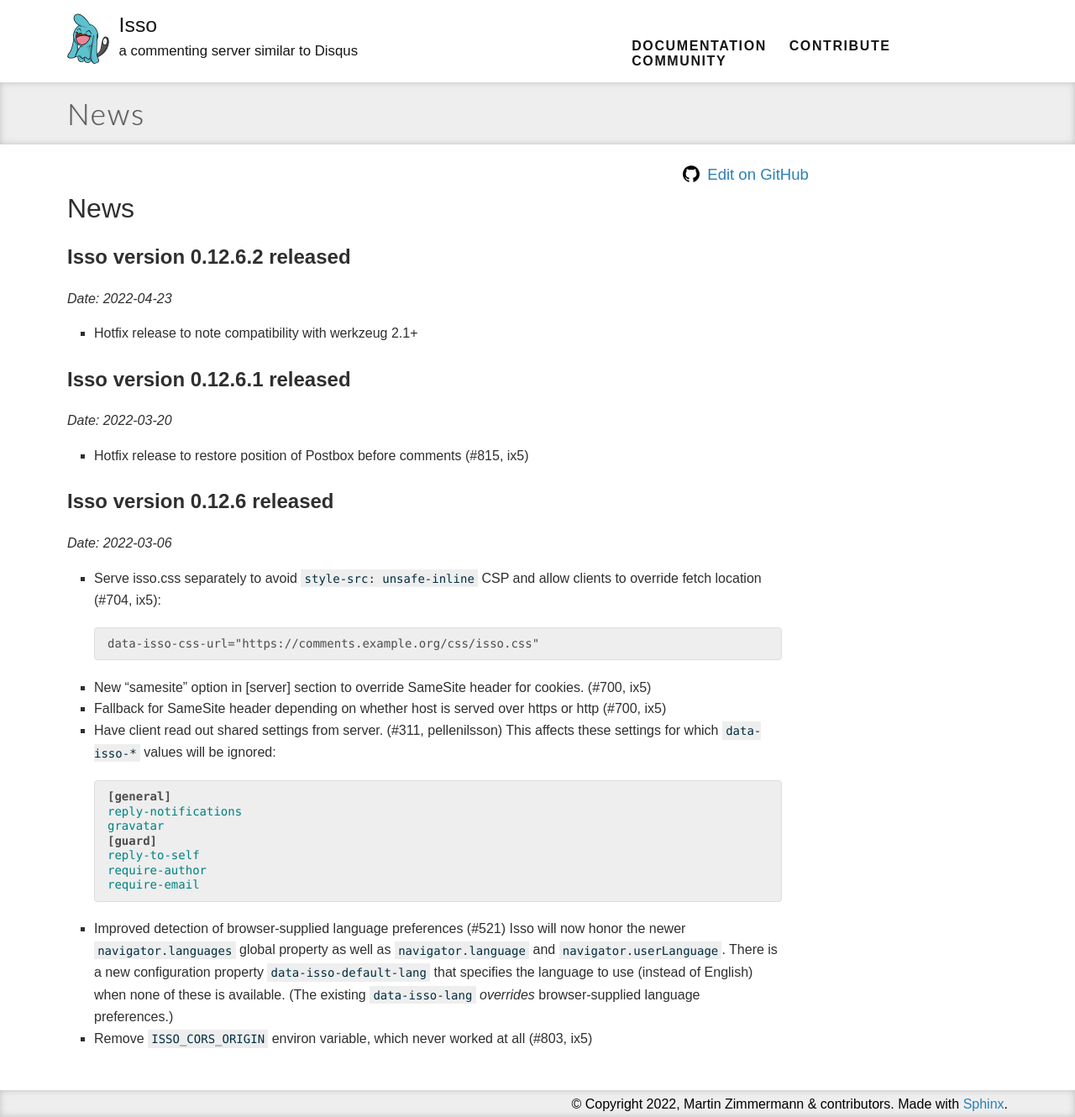
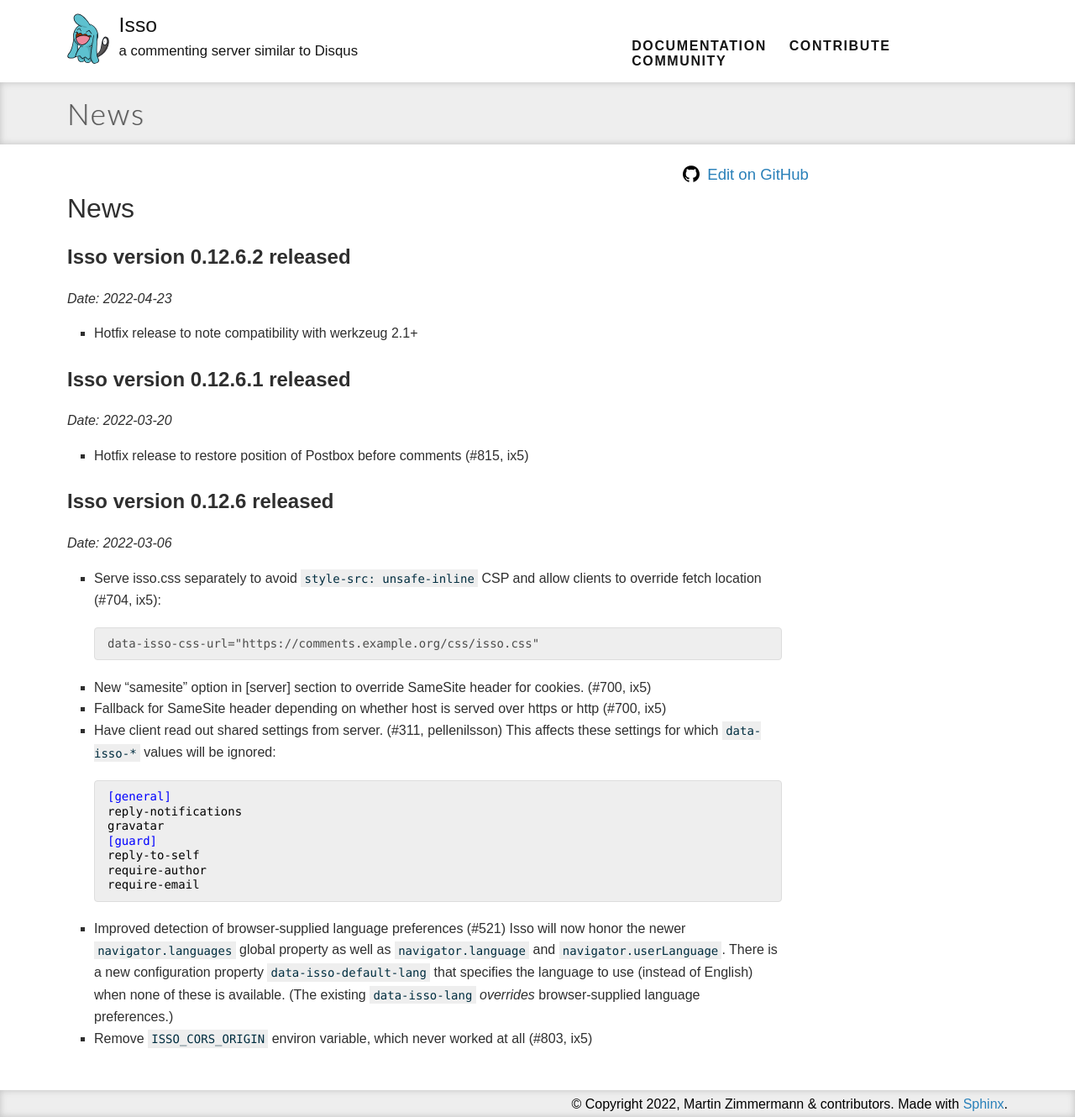
Before and after one commit to isso-comments/isso, a Sphinx documentation site: the page built from docs/news.rst, in a window 1280 px wide. Shown: the whole page at 84% size. Built offline with Sphinx 7.4.7, drawn with Linux system fonts in a browser that asks for light colours.

Commit message:
docs: conf: Use abap pygments style
The "trac" pygments style is not as readable and doesn't fit
as well with the overall blue-ish white theme.

```diff
--- a/docs/conf.py
+++ b/docs/conf.py
@@ -98,7 +98,8 @@
 #show_authors = False
 
 # The name of the Pygments (syntax highlighting) style to use.
-pygments_style = 'trac'
+# See https://pygments.org/styles/
+pygments_style = 'abap'
 
 # A list of ignored prefixes for module index sorting.
 #modindex_common_prefix = []
```
